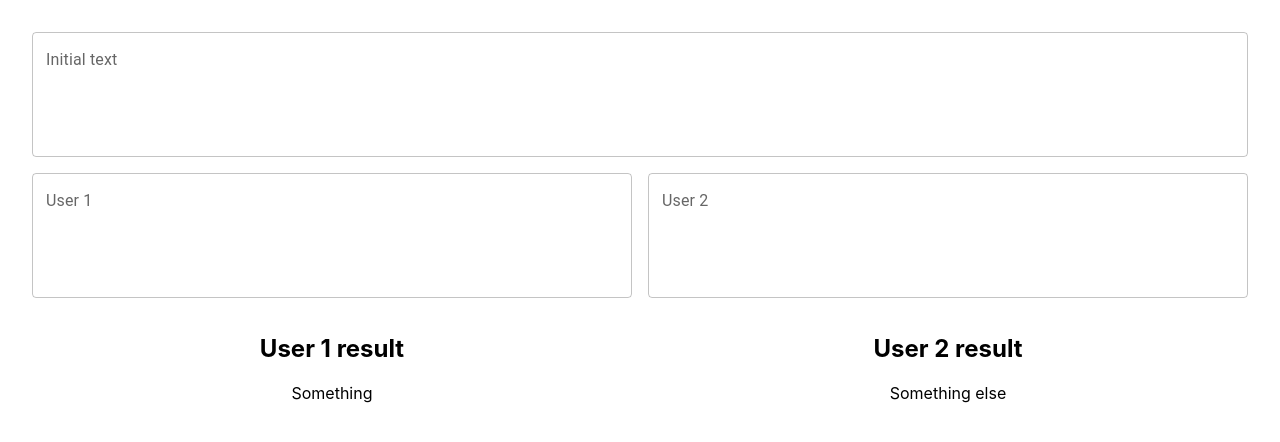
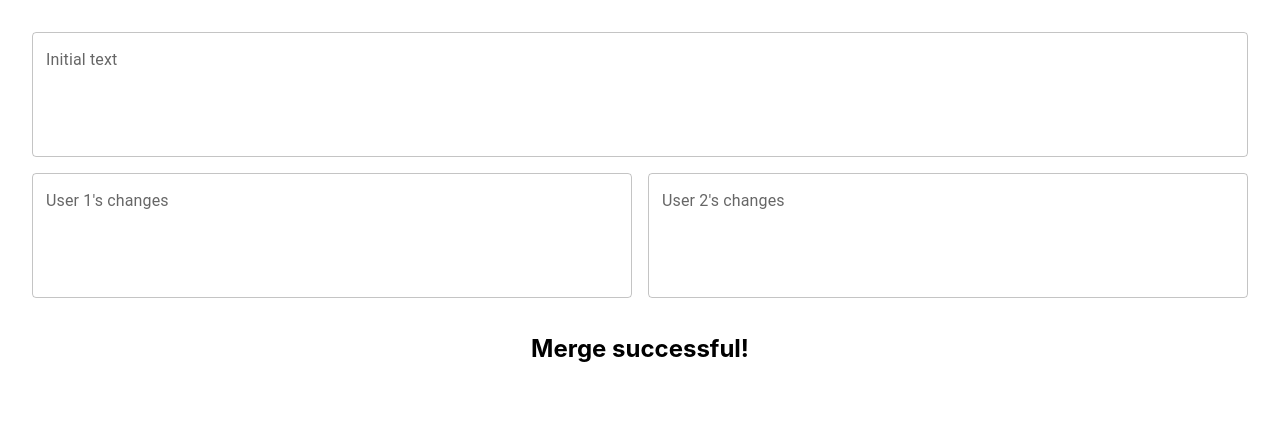
Before and after one commit to CicadaCinema/automerge-playground, a React (Create React App) app: page / in a window 1280 px wide. Shown: the top 442 px of the page. Built offline with nearby package versions, Linux system fonts and the light colour scheme.

Commit message:
format merge output in a nicer way

```diff
--- a/src/App.tsx
+++ b/src/App.tsx
@@ -34,8 +34,8 @@ function MyField(
 
 function App() {
   // state of result boxes
-  const [user1result, setUser1Result] = React.useState('Something');
-  const [user2result, setUser2Result] = React.useState('Something else');
+  const [user1result, setUser1Result] = React.useState('');
+  const [user2result, setUser2Result] = React.useState('');
 
   // compute changes between initialText and finalText using diff,
   // then perform those changes on the Automerge.Text object in doc, and return it
@@ -110,7 +110,7 @@ function App() {
           }/>
         </Grid>
         <Grid item xs={1}>
-          <MyField fieldLabel={'User 1'} handleChange={
+          <MyField fieldLabel={"User 1's changes"} handleChange={
             (event: React.ChangeEvent<HTMLInputElement>) => {
               user1 = event.target.value;
               runAutomerge();
@@ -118,22 +118,35 @@ function App() {
           }/>
         </Grid>
         <Grid item xs={1}>
-          <MyField fieldLabel={'User 2'} handleChange={
+          <MyField fieldLabel={"User 2's changes"} handleChange={
             (event: React.ChangeEvent<HTMLInputElement>) => {
               user2 = event.target.value;
               runAutomerge();
             }
           }/>
         </Grid>
-        {/* TODO: merge these two elements into one when their values are the same */}
+        {
+          user1result === user2result
+            ? <>
+              <Grid item xs={2}>
+                <h2>Merge successful!</h2>
+                <p>{user1result}</p>
+              </Grid>
+            </>
+            : <>
+              <Grid item xs={2}>
+                <h2>Merge failed!</h2>
+              </Grid>
               <Grid item xs={1}>
-          <h2>User 1 result</h2>
+                <h2>{"User 1 <- User 2"}</h2>
                 <p>{user1result}</p>
               </Grid>
               <Grid item xs={1}>
-          <h2>User 2 result</h2>
+                <h2>{"User 2 <- User 1"}</h2>
                 <p>{user2result}</p>
               </Grid>
+            </>
+        }
       </Grid>
     </div>
   );
```
Lines whose indentation alone changed are shown as unchanged.
